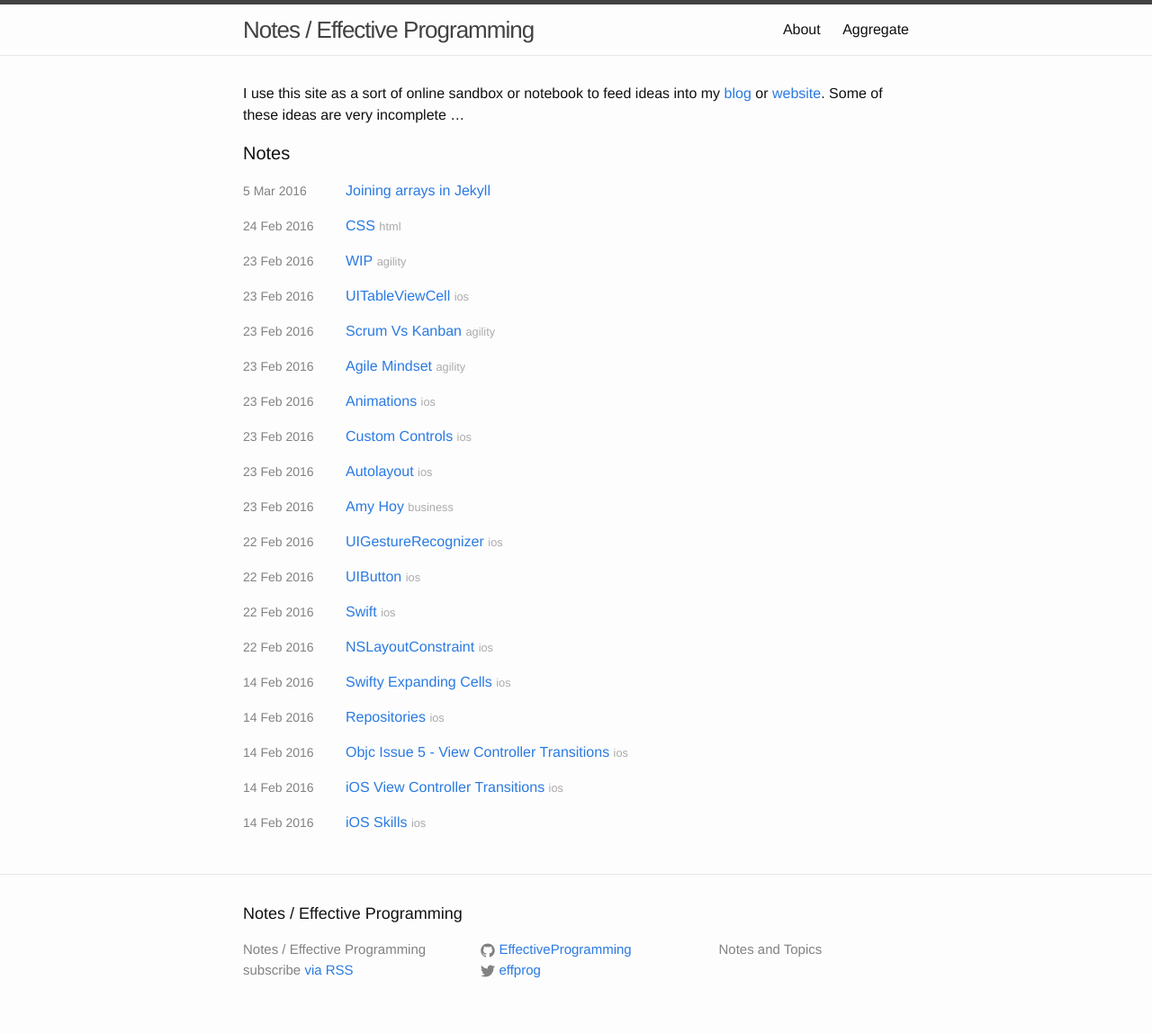
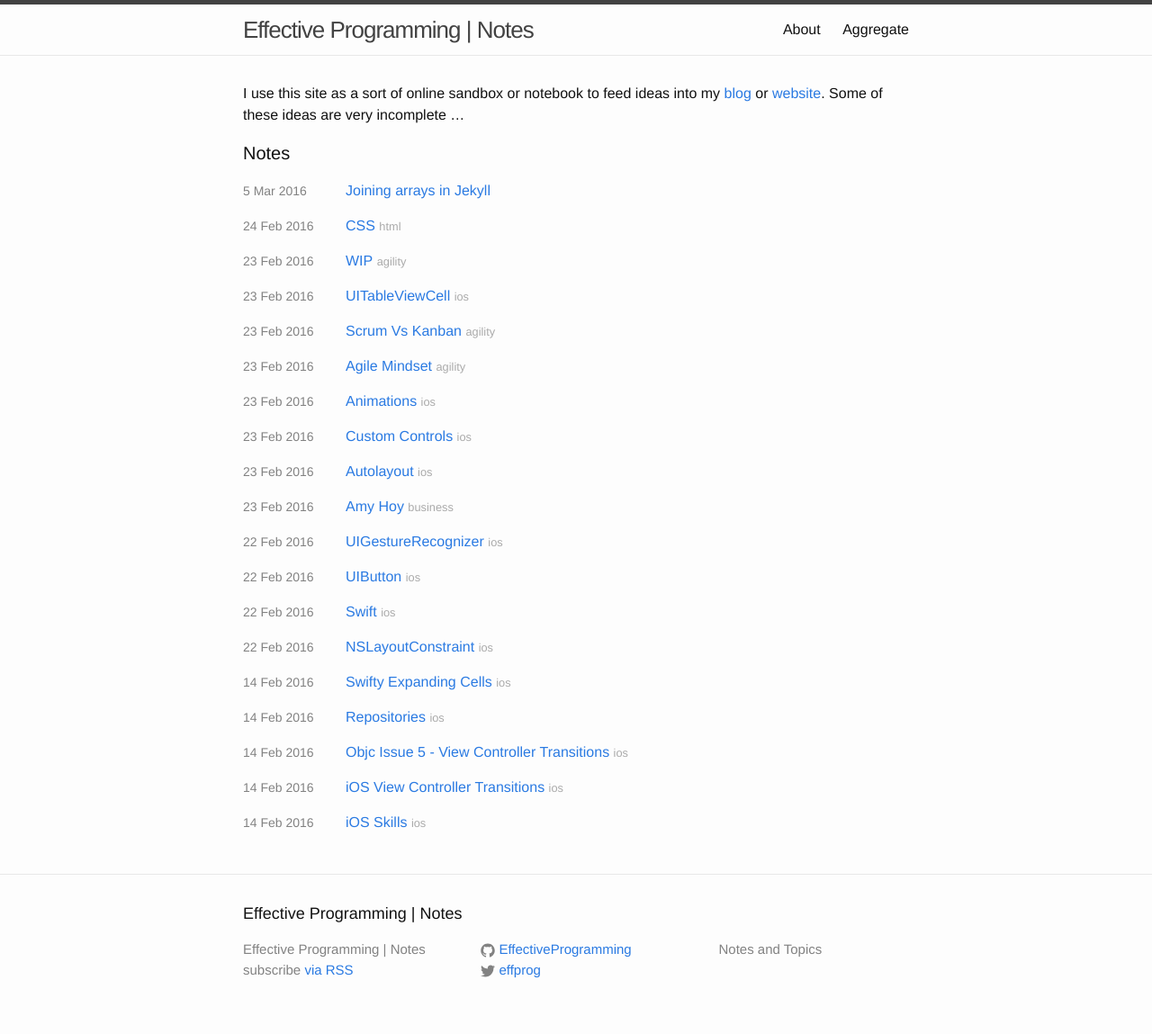
Before and after one commit to EffectiveProgramming-Websites/com.effectiveprogramming.notes, a Jekyll site: the page built from index.html, in a window 1280 px wide. Shown: the whole page at 90% size. Built offline with Jekyll 4.4.1, drawn with Linux system fonts in a browser that asks for light colours.

```diff
--- a/_config.yml
+++ b/_config.yml
@@ -1,5 +1,5 @@
 # Site settings
-title: Notes / Effective Programming
+title: Effective Programming | Notes
 description: > # this means to ignore newlines until "baseurl:"
   Notes and Topics
 baseurl: "" # the subpath of your site, e.g. /blog/
```
